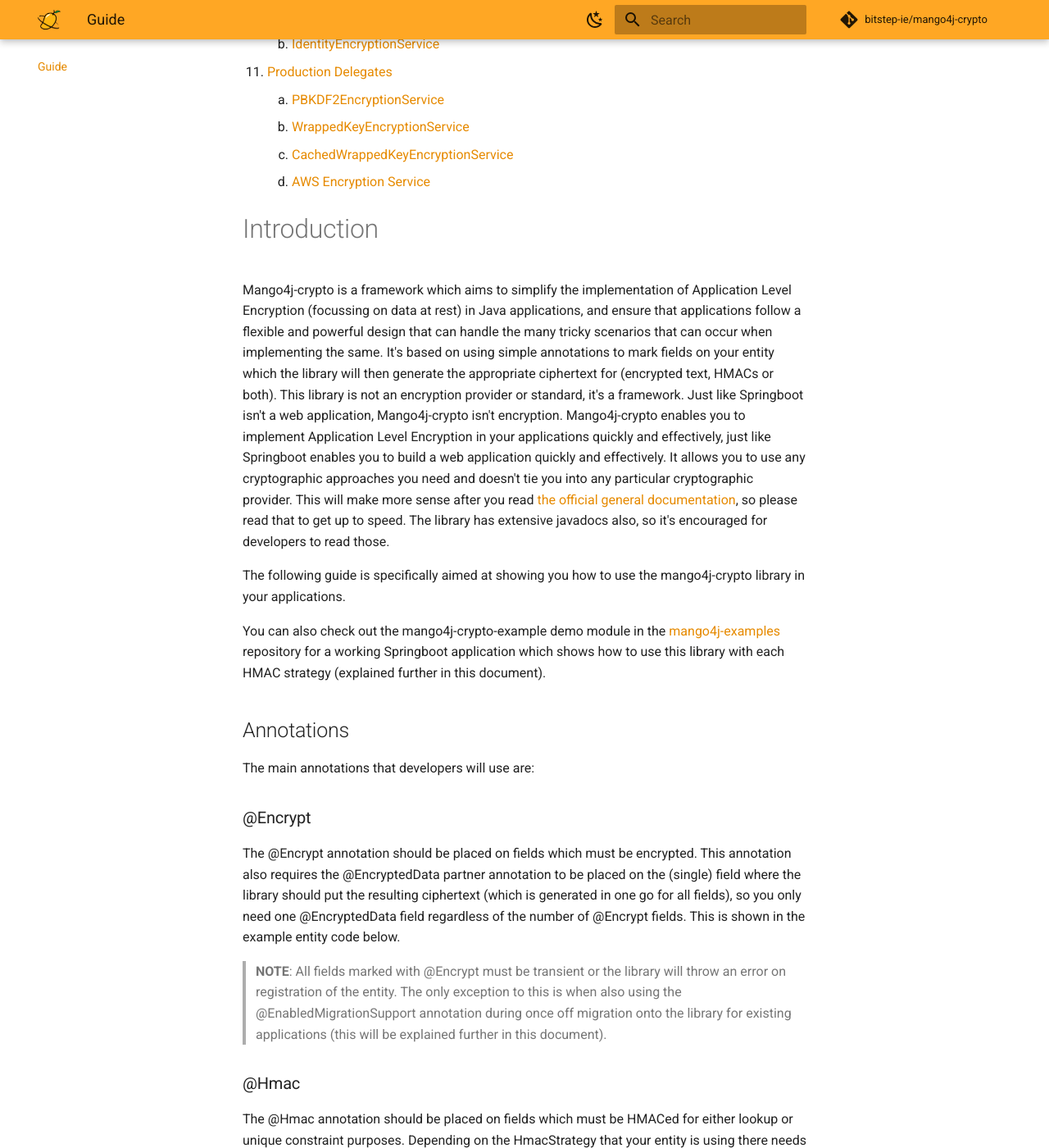
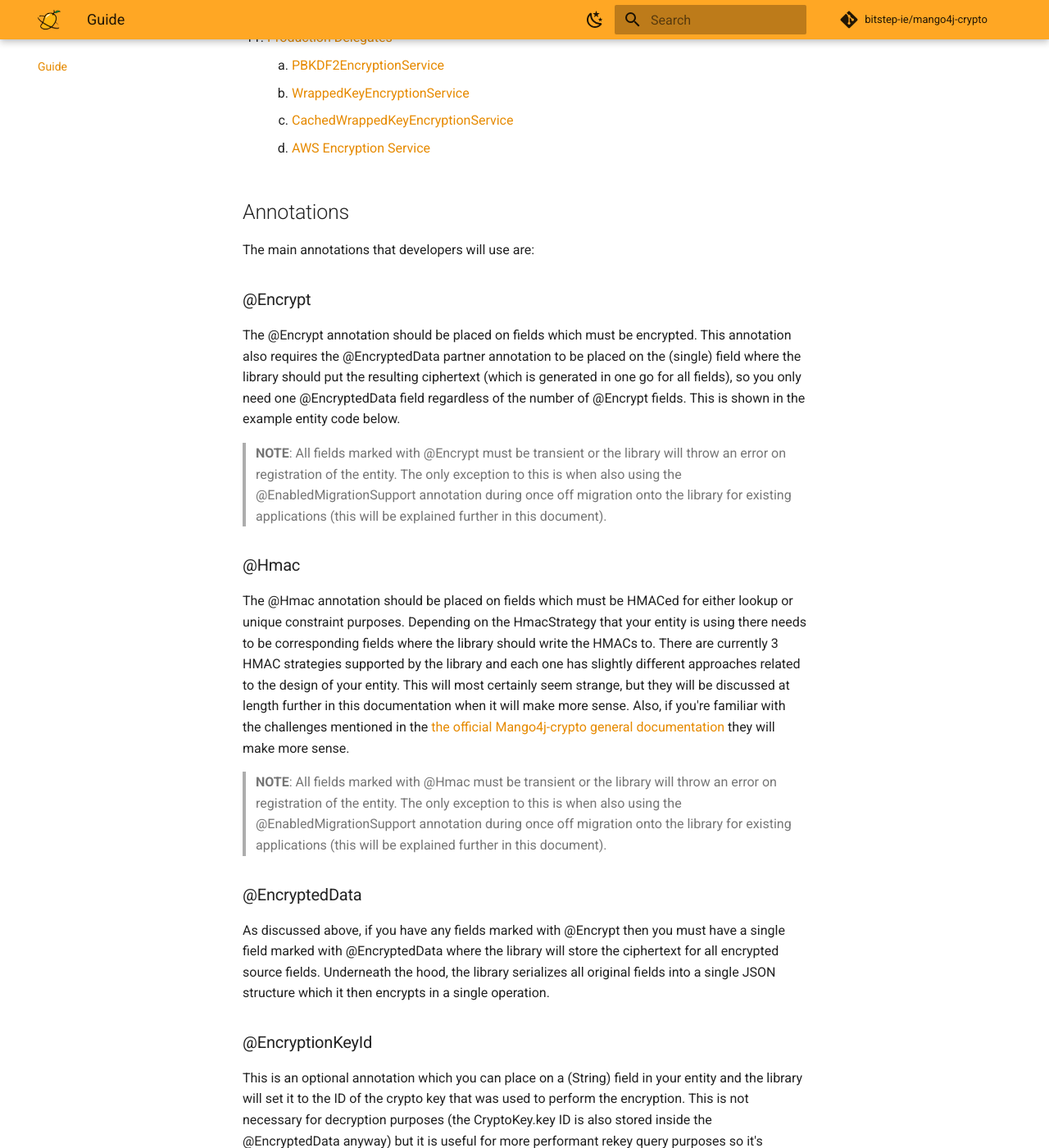
Before and after one commit to bitstep-ie/mango4j-crypto, an MkDocs documentation site: the page built from documentation/docs/guide/guide.md, in a window 1280 px wide and 1400 px high, scrolled down 1137 px. Shown: the whole window at 82% size. Built offline with MkDocs 1.6.1 and Material for MkDocs 9.7.7, drawn with Linux system fonts in a browser that asks for light colours; comment, search, counter and statistics services are not loaded; the version menu is left out; some of the changed text lies outside the part shown.

Commit message:
Created index.md entry page

```diff
--- a/documentation/docs/delegates/index.md
+++ /dev/null
@@ -1,6 +0,0 @@
-# Encryption Service Delegates
-Mango4j-crypto comes with some provided EncryptionServiceDelegate implementations, 2 of which should only be used for
-testing purposes and should never be made available in a production deployment. These are the Base64EncryptionService and
-the IdentityEncryptionService. The Base64EncryptionService simply Base64 encodes the plaintext and the IdentityEncryptionService returns the plaintext as the ciphertext. The library also comes with a JCEEncryptionService which is a real encryption service that uses the Java Cryptography Extension (JCE) and should be used for production deployments. You can also create your own EncryptionServiceDelegate implementations if you need to by subclassing the
-[EncryptionServiceDelegate](/mango4j-crypto-core/src/main/java/ie/bitstep/mango/crypto/core/encryption/EncryptionServiceDelegate.java) class and
-implementing the encrypt and decrypt methods with your own logic using your cryptographic provider of choice.
--- a/documentation/docs/guide/guide.md
+++ b/documentation/docs/guide/guide.md
@@ -6,9 +6,6 @@
     <figcaption>mango4j-crypto</figcaption>
 </figure>
 
-
-
-[Back to root README](/README.md)
 
 # Table Of Contents
 
@@ -36,27 +33,6 @@
       3. [CachedWrappedKeyEncryptionService](#cached-wrapped-key-encryption-service-delegate)
       3. [AWS Encryption Service](#aws-encryption-service-delegate)
 
-# Introduction
-
-Mango4j-crypto is a framework which aims to simplify the implementation of Application Level Encryption (focussing on
-data at rest) in Java applications, and ensure that applications follow a flexible and powerful design that can handle
-the many tricky scenarios that can occur when implementing the same. It's based on using simple annotations to mark
-fields on your entity which the library will then generate the appropriate ciphertext for (encrypted text, HMACs or
-both).
-This library is not an encryption provider or standard, it's a framework. Just like Springboot isn't a web
-application, Mango4j-crypto isn't encryption. Mango4j-crypto enables you to implement Application Level Encryption in
-your applications quickly and effectively, just like Springboot enables you to build a web application quickly
-and effectively. It allows you to use any cryptographic approaches you need and doesn't tie you into any particular
-cryptographic provider. This will make more sense after you read [the official general documentation](/documentation/docs/general/general.md), so
-please read that to get up to speed. The library has extensive javadocs also, so it's encouraged for developers to read
-those.
-
-The following guide is specifically aimed at showing you how to use the mango4j-crypto library in your applications.
-
-You can also check out the mango4j-crypto-example demo module in the
-[mango4j-examples](https://github.com/bitstep-ie/mango4j-examples) repository for a
-working Springboot application which shows how to use this library with each HMAC strategy (explained further in this
-document).
 
 ## Annotations
 
--- a/documentation/mkdocs.yml
+++ b/documentation/mkdocs.yml
@@ -42,7 +42,7 @@
       - Test Delegates: delegates/test-delegates.md
       - Core Delegates: delegates/core-delegates
       - AWS Delegate: delegates/aws-delegates.md
-  - General guidelines: general/general.md
+  - General Documentation: general/general.md
 
 markdown_extensions:
   - toc:
```
Also changed, not shown: other parts of documentation/docs/guide/guide.md (+8 -2 lines), documentation/docs/delegates/aws-delegate.md (+0 -1 lines), documentation/docs/delegates/core-delegates.md (+3 -3 lines), documentation/docs/delegates/test-delegates.md (+3 -2 lines), documentation/docs/index.md (added, +16 -0 lines).
